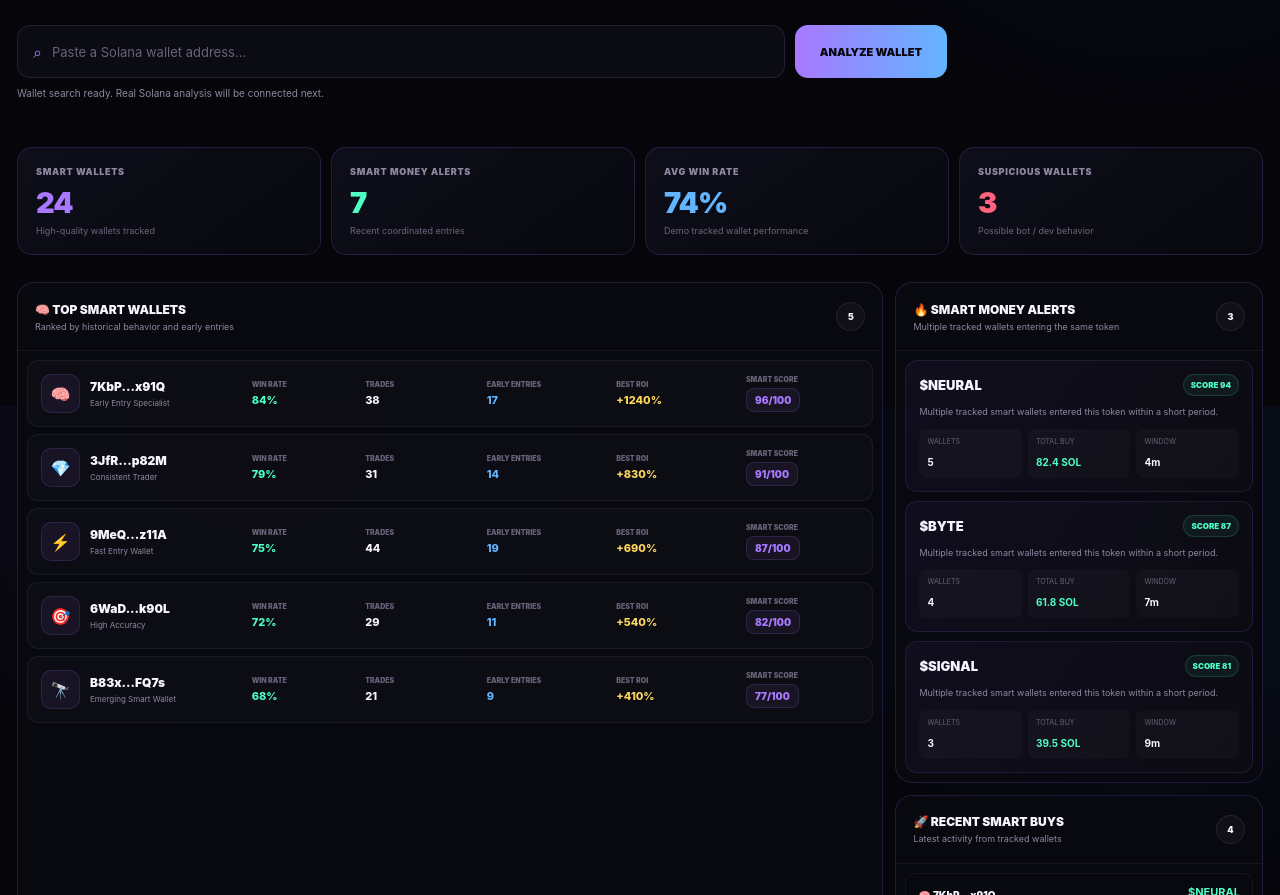
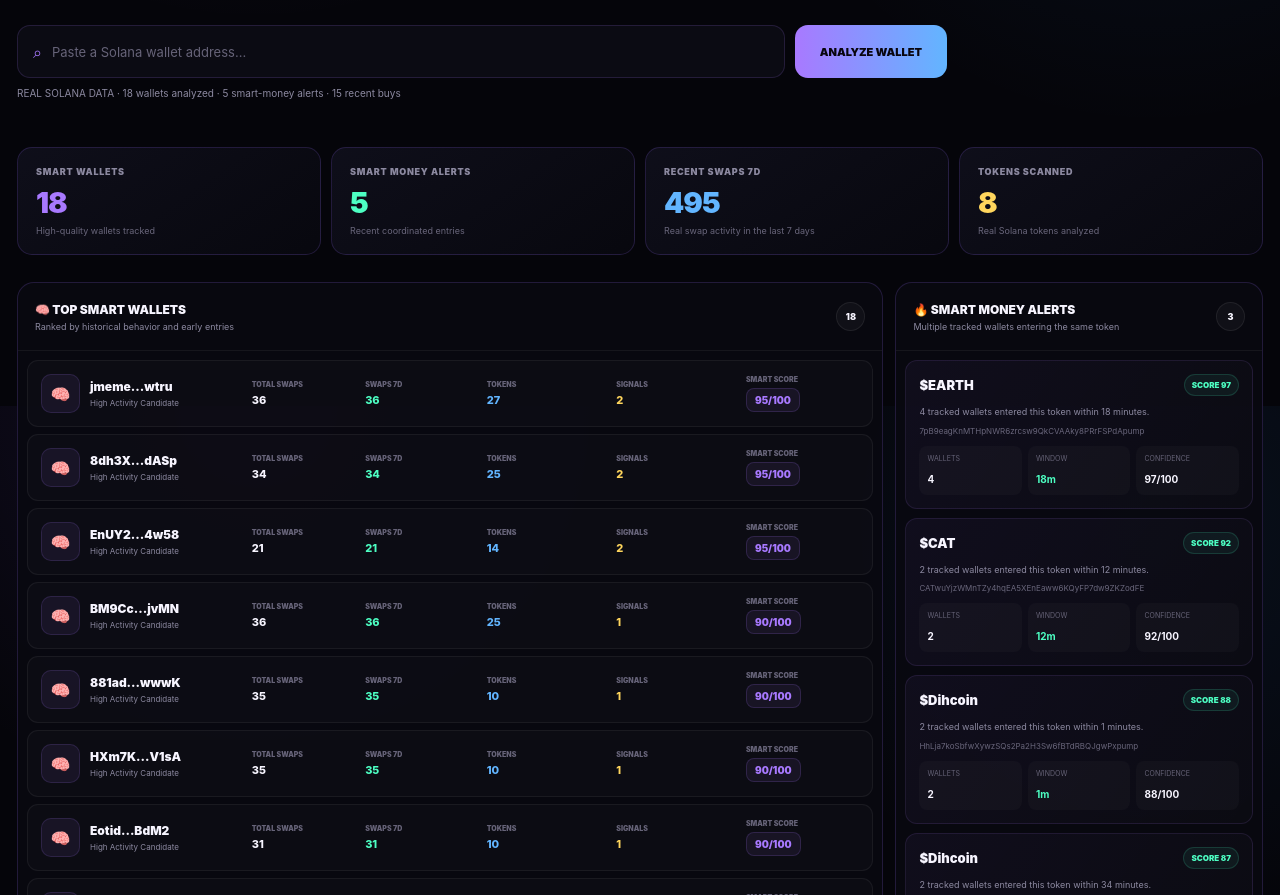
Before and after one commit to projectlabsol/smart-wallet-hunter, a plain HTML site: page index.html in a window 1280 px wide. Shown: the part 394-1289 px from the top of the page. Drawn offline with Linux system fonts and the light colour scheme.

Commit message:
Connect Smart Wallet Hunter to real Solana data

```diff
--- a/index.html
+++ b/index.html
@@ -911,7 +911,7 @@ footer{
     <div class="header-right">
 
         <div class="badge">
-            DEMO DATA
+            LIVE DATA
         </div>
 
         <div class="status">
@@ -989,8 +989,8 @@ footer{
             Smart Wallets
         </div>
 
-        <div class="metric-value purple">
-            24
+        <div class="metric-value purple" id="metricSmartWallets">
+            0
         </div>
 
         <div class="metric-info">
@@ -1006,8 +1006,8 @@ footer{
             Smart Money Alerts
         </div>
 
-        <div class="metric-value green">
-            7
+        <div class="metric-value green" id="metricSmartAlerts">
+          0
         </div>
 
         <div class="metric-info">
@@ -1020,15 +1020,15 @@ footer{
     <article class="metric">
 
         <div class="metric-label">
-            Avg Win Rate
-        </div>
-
-        <div class="metric-value blue">
-            74%
+            Recent Swaps 7D
+        </div>
+
+        <div class="metric-value blue" id="metricRecentSwaps">
+            0
         </div>
 
         <div class="metric-info">
-            Demo tracked wallet performance
+            Real swap activity in the last 7 days
         </div>
 
     </article>
@@ -1037,15 +1037,15 @@ footer{
     <article class="metric">
 
         <div class="metric-label">
-            Suspicious Wallets
-        </div>
-
-        <div class="metric-value red">
-            3
+            Tokens Scanned
+        </div>
+
+       <div class="metric-value yellow" id="metricTokensScanned">
+           0
         </div>
 
         <div class="metric-info">
-            Possible bot / dev behavior
+            Real Solana tokens analyzed
         </div>
 
     </article>
@@ -1186,7 +1186,7 @@ footer{
     </div>
 
     <div>
-        Current records are DEMO DATA — not financial advice.
+      Live Solana data from Helius + DEX Screener — not financial advice.
     </div>
 
 </footer>
@@ -1197,138 +1197,23 @@ footer{
 <script>
 
 /* =========================================================
-   DEMO SMART WALLETS
+  REAL SMART WALLETS
    ========================================================= */
 
-const smartWallets = [
-
-    {
-        address:"7KbP...x91Q",
-        icon:"🧠",
-        tag:"Early Entry Specialist",
-        winRate:84,
-        trades:38,
-        earlyEntries:17,
-        bestROI:1240,
-        score:96
-    },
-
-    {
-        address:"3JfR...p82M",
-        icon:"💎",
-        tag:"Consistent Trader",
-        winRate:79,
-        trades:31,
-        earlyEntries:14,
-        bestROI:830,
-        score:91
-    },
-
-    {
-        address:"9MeQ...z11A",
-        icon:"⚡",
-        tag:"Fast Entry Wallet",
-        winRate:75,
-        trades:44,
-        earlyEntries:19,
-        bestROI:690,
-        score:87
-    },
-
-    {
-        address:"6WaD...k90L",
-        icon:"🎯",
-        tag:"High Accuracy",
-        winRate:72,
-        trades:29,
-        earlyEntries:11,
-        bestROI:540,
-        score:82
-    },
-
-    {
-        address:"B83x...FQ7s",
-        icon:"🔭",
-        tag:"Emerging Smart Wallet",
-        winRate:68,
-        trades:21,
-        earlyEntries:9,
-        bestROI:410,
-        score:77
-    }
-
-];
+let smartWallets = [];
 
 
 /* =========================================================
-   DEMO SMART MONEY ALERTS
+   REAL SMART MONEY ALERTS
    ========================================================= */
 
-const smartAlerts = [
-
-    {
-        token:"$NEURAL",
-        wallets:5,
-        window:"4m",
-        sol:"82.4",
-        confidence:94
-    },
-
-    {
-        token:"$BYTE",
-        wallets:4,
-        window:"7m",
-        sol:"61.8",
-        confidence:87
-    },
-
-    {
-        token:"$SIGNAL",
-        wallets:3,
-        window:"9m",
-        sol:"39.5",
-        confidence:81
-    }
-
-];
-
+let smartAlerts = [];
 
 /* =========================================================
-   DEMO RECENT BUYS
+   REAL RECENT BUYS
    ========================================================= */
 
-const recentBuys = [
-
-    {
-        wallet:"7KbP...x91Q",
-        token:"$NEURAL",
-        amount:"18.4 SOL",
-        age:"42 sec"
-    },
-
-    {
-        wallet:"3JfR...p82M",
-        token:"$NEURAL",
-        amount:"12.8 SOL",
-        age:"1 min"
-    },
-
-    {
-        wallet:"9MeQ...z11A",
-        token:"$BYTE",
-        amount:"9.7 SOL",
-        age:"3 min"
-    },
-
-    {
-        wallet:"6WaD...k90L",
-        token:"$SIGNAL",
-        amount:"7.2 SOL",
-        age:"5 min"
-    }
-
-];
-
+let recentBuys = [];
 
 /* =========================================================
    RENDER SMART WALLETS
@@ -1348,7 +1233,6 @@ function renderWallets(items){
 
     counter.textContent =
         items.length;
-
 
     if(!items.length){
 
@@ -1359,108 +1243,135 @@ function renderWallets(items){
                 color:#767287;
                 font-size:11px;
             ">
-                No matching smart wallet found.
+                No smart wallets detected yet.
             </div>
         `;
 
         return;
     }
 
-
     root.innerHTML =
-        items.map(wallet => `
+        items.map(wallet => {
+
+            const address =
+                wallet.shortAddress
+                || wallet.address
+                || "Unknown";
+
+            const fullAddress =
+                wallet.address
+                || "";
+
+            const tag =
+                wallet.tag
+                || "Wallet Under Review";
+
+            const totalSwaps =
+                Number(
+                    wallet.swapCount || 0
+                );
+
+            const swaps7d =
+                Number(
+                    wallet.recentSwaps7d || 0
+                );
+
+            const tokens =
+                Number(
+                    wallet.distinctTokens || 0
+                );
+
+            const signals =
+                Number(
+                    wallet.discoverySignals || 0
+                );
+
+            const score =
+                Number(
+                    wallet.smartScore || 0
+                );
+
+            return `
 
                 <article class="wallet-row">
 
                     <div class="wallet-main">
 
                         <div class="wallet-icon">
-                        ${wallet.icon}
+                            🧠
                         </div>
 
                         <div>
 
-                        <div class="wallet-address">
-                            ${wallet.address}
+                            <div
+                                class="wallet-address"
+                                title="${fullAddress}"
+                            >
+                                ${address}
                             </div>
 
                             <div class="wallet-tag">
-                            ${wallet.tag}
-                        </div>
-
-                    </div>
-
-                </div>
-
+                                ${tag}
+                            </div>
+
+                        </div>
+
+                    </div>
 
                     <div>
-
                         <span class="label">
-                        Win Rate
+                            Total Swaps
                         </span>
 
+                        <div class="value">
+                            ${totalSwaps}
+                        </div>
+                    </div>
+
+                    <div>
+                        <span class="label">
+                            Swaps 7D
+                        </span>
+
                         <div class="value green">
-                        ${wallet.winRate}%
-                    </div>
-
-                </div>
-
+                            ${swaps7d}
+                        </div>
+                    </div>
 
                     <div>
-
                         <span class="label">
-                        Trades
+                            Tokens
                         </span>
 
-                    <div class="value">
-                        ${wallet.trades}
-                    </div>
-
-                </div>
-
+                        <div class="value blue">
+                            ${tokens}
+                        </div>
+                    </div>
 
                     <div>
-
                         <span class="label">
-                        Early Entries
+                            Signals
                         </span>
 
-                    <div class="value blue">
-                        ${wallet.earlyEntries}
-                    </div>
-
-                </div>
-
+                        <div class="value yellow">
+                            ${signals}
+                        </div>
+                    </div>
 
                     <div>
-
-                    <span class="label">
-                        Best ROI
-                    </span>
-
-                    <div class="value yellow">
-                        +${wallet.bestROI}%
-                    </div>
-
-                </div>
-
-
-                <div>
-
                         <span class="label">
                             Smart Score
                         </span>
 
                         <div class="score">
-                        ${wallet.score}/100
-                    </div>
-
+                            ${score}/100
+                        </div>
                     </div>
 
                 </article>
-
-        `).join("");
-
+            `;
+
+        }).join("");
 }
 
 
@@ -1475,31 +1386,81 @@ function renderAlerts(){
             "alertList"
         );
 
+    if(!smartAlerts.length){
+
+        root.innerHTML = `
+            <div style="
+                padding:28px;
+                text-align:center;
+                color:#767287;
+                font-size:10px;
+            ">
+                No smart-money alerts detected yet.
+            </div>
+        `;
+
+        return;
+    }
 
     root.innerHTML =
-        smartAlerts.map(alert => `
+        smartAlerts.map(alert => {
+
+            const token =
+                alert.symbol
+                || "TOKEN";
+
+            const wallets =
+                Number(
+                    alert.walletCount || 0
+                );
+
+            const windowMinutes =
+                Number(
+                    alert.windowMinutes || 0
+                );
+
+            const confidence =
+                Number(
+                    alert.confidence || 0
+                );
+
+            const mint =
+                alert.mint || "";
+
+            return `
 
                 <article class="alert-card">
 
                     <div class="alert-top">
 
                         <div class="alert-token">
-                        ${alert.token}
+                            $${token}
                         </div>
 
                         <div class="alert-badge">
-                        SCORE ${alert.confidence}
+                            SCORE ${confidence}
                         </div>
 
                     </div>
 
                     <div class="alert-description">
-
-                    Multiple tracked smart wallets entered
-                    this token within a short period.
-
-                </div>
-
+                        ${wallets} tracked wallets entered
+                        this token within ${windowMinutes} minutes.
+                    </div>
+
+                    <div
+                        style="
+                            margin-top:7px;
+                            color:#69667b;
+                            font-size:8px;
+                            overflow:hidden;
+                            text-overflow:ellipsis;
+                            white-space:nowrap;
+                        "
+                        title="${mint}"
+                    >
+                        ${mint}
+                    </div>
 
                     <div class="alert-grid">
 
@@ -1510,24 +1471,10 @@ function renderAlerts(){
                             </span>
 
                             <strong>
-                            ${alert.wallets}
+                                ${wallets}
                             </strong>
 
                         </div>
-
-
-                    <div class="mini">
-
-                        <span>
-                            TOTAL BUY
-                        </span>
-
-                        <strong class="green">
-                            ${alert.sol} SOL
-                        </strong>
-
-                    </div>
-
 
                         <div class="mini">
 
@@ -1535,8 +1482,20 @@ function renderAlerts(){
                                 WINDOW
                             </span>
 
+                            <strong class="green">
+                                ${windowMinutes}m
+                            </strong>
+
+                        </div>
+
+                        <div class="mini">
+
+                            <span>
+                                CONFIDENCE
+                            </span>
+
                             <strong>
-                            ${alert.window}
+                                ${confidence}/100
                             </strong>
 
                         </div>
@@ -1545,7 +1504,9 @@ function renderAlerts(){
 
                 </article>
 
-        `).join("");
+            `;
+
+        }).join("");
 
 }
 
@@ -1561,20 +1522,68 @@ function renderRecentBuys(){
             "recentBuyList"
         );
 
+    if(!recentBuys.length){
+
+        root.innerHTML = `
+            <div style="
+                padding:28px;
+                text-align:center;
+                color:#767287;
+                font-size:10px;
+            ">
+                No recent smart-wallet activity detected yet.
+            </div>
+        `;
+
+        return;
+    }
+
 
     root.innerHTML =
-        recentBuys.map(item => `
-
-            <article class="buy-row">
+        recentBuys.map(item => {
+
+            const wallet =
+                item.shortWallet
+                || item.wallet
+                || "Unknown";
+
+            const token =
+                item.symbol
+                || "TOKEN";
+
+            const amount =
+                Number(
+                    item.amount || 0
+                );
+
+            const age =
+                formatAge(
+                    item.ageSeconds
+                );
+
+            const score =
+                Number(
+                    item.smartScore || 0
+                );
+
+            const mint =
+                item.mint || "";
+
+            return `
+
+                <article
+                    class="buy-row"
+                    title="${mint}"
+                >
 
                     <div>
 
                         <div class="buy-wallet">
-                        🧠 ${item.wallet}
+                            🧠 ${wallet}
                         </div>
 
                         <div class="buy-sub">
-                        ${item.age}
+                            ${age} · Score ${score}/100
                         </div>
 
                     </div>
@@ -1583,18 +1592,25 @@ function renderRecentBuys(){
                     <div class="buy-token">
 
                         <strong>
-                        ${item.token}
+                            $${token}
                         </strong>
 
                         <span>
-                        ${item.amount}
+                            ${amount.toLocaleString(
+                                "en-US",
+                                {
+                                    maximumFractionDigits: 4
+                                }
+                            )} tokens
                         </span>
 
                     </div>
 
                 </article>
 
-        `).join("");
+            `;
+
+        }).join("");
 
 }
 
@@ -1660,12 +1676,12 @@ function analyzeWallet(){
     if(filtered.length){
 
         message.textContent =
-            `${filtered.length} matching wallet record(s) found in demo data.`;
+            `${filtered.length} matching real wallet record(s) found.`;
 
     }else{
 
         message.textContent =
-            "Wallet not found in demo records. Real Solana wallet analysis will be connected later.";
+            "Wallet not found in the current Smart Wallet Hunter dataset.";
 
     }
 
@@ -1702,6 +1718,102 @@ document
    START
    ========================================================= */
 
+/* =========================================================
+   REAL DATA LOADER
+   ========================================================= */
+
+function formatAge(seconds) {
+
+    const value = Number(seconds || 0);
+
+    if (value < 60) {
+        return `${value}s`;
+    }
+
+    if (value < 3600) {
+        return `${Math.floor(value / 60)} min`;
+    }
+
+    return `${Math.floor(value / 3600)} h`;
+}
+
+
+async function loadRealSmartWalletData() {
+
+    const message =
+        document.getElementById(
+            "searchMessage"
+        );
+
+    try {
+
+        message.textContent =
+            "Loading real Solana wallet intelligence...";
+
+        const response = await fetch(
+            "./smart-wallet-data.json?t=" + Date.now(),
+            {
+                cache: "no-store"
+            }
+        );
+
+        if (!response.ok) {
+            throw new Error(
+                "Could not load smart-wallet-data.json"
+            );
+        }
+
+        const data =
+            await response.json();
+
+
+        smartWallets =
+            Array.isArray(data.wallets)
+                ? data.wallets
+                : [];
+
+
+        smartAlerts =
+            Array.isArray(data.alerts)
+                ? data.alerts
+                : [];
+
+
+        recentBuys =
+            Array.isArray(data.recentBuys)
+                ? data.recentBuys
+                : [];
+
+        const totalRecentSwaps =
+            smartWallets.reduce(
+                (total, wallet) =>
+                    total + Number(
+                        wallet.recentSwaps7d || 0
+                    ),
+                0
+            );
+
+        document.getElementById(
+            "metricSmartWallets"
+        ).textContent =
+            smartWallets.length;
+
+        document.getElementById(
+            "metricSmartAlerts"
+        ).textContent =
+            smartAlerts.length;
+
+        document.getElementById(
+            "metricRecentSwaps"
+        ).textContent =
+            totalRecentSwaps;
+
+        document.getElementById(
+            "metricTokensScanned"
+        ).textContent =
+            Number(
+                data.stats?.tokensScanned || 0
+            );
         renderWallets(
             smartWallets
         );
@@ -1710,6 +1822,30 @@ renderAlerts();
 
         renderRecentBuys();
 
+
+        message.textContent =
+            `REAL SOLANA DATA · ${smartWallets.length} wallets analyzed · ${smartAlerts.length} smart-money alerts · ${recentBuys.length} recent buys`;
+
+    } catch (error) {
+
+        console.error(
+            "Smart Wallet data error:",
+            error
+        );
+
+        message.textContent =
+            "Unable to load real Solana data.";
+
+        renderWallets([]);
+    }
+}
+
+
+/* =========================================================
+   START
+   ========================================================= */
+
+loadRealSmartWalletData();
 </script>
 
 </body>
```
Lines whose indentation alone changed are shown as unchanged.
